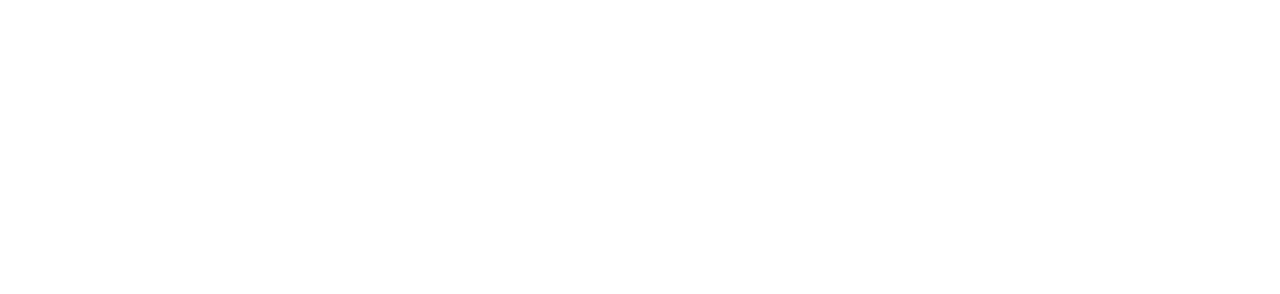
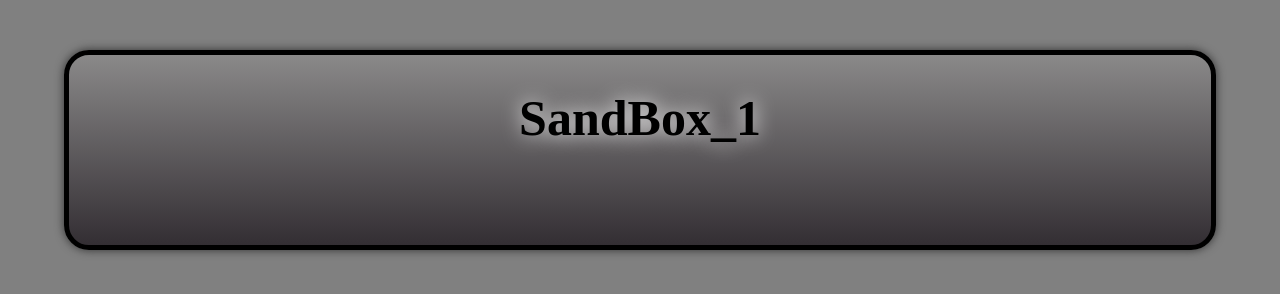
Before and after one commit to EAnselmo/Sandbox_1, a plain HTML site: page index.html in a window 1280 px wide. Drawn offline with Linux system fonts and the light colour scheme.

Commit message:
Début_cours_animations

```diff
--- a/index.html
+++ b/index.html
@@ -8,6 +8,12 @@
         <link rel="stylesheet" href="style.css" />
     </head>
     <body>
-        <header></header>
+        <header>
+            <h1 class="title">SandBox_1</h1>
+        </header>
+        <article>
+            <div class=""></div>
+        </article>
+        <footer></footer>
     </body>
 </html>
--- a/style.css
+++ b/style.css
@@ -0,0 +1,37 @@
+*,
+*:after,
+*:before {
+    box-sizing: border-box;
+}
+body {
+    display: flex;
+    justify-content: center;
+    width: 100%;
+    height: 100%;
+    background-color: grey;
+    margin: 0;
+}
+img {
+    object-fit: cover;
+}
+header {
+    margin-top: 50px;
+    width: 90%;
+    height: 200px;
+    border: rgb(0, 0, 0) solid 5px;
+    background: linear-gradient(rgb(138, 137, 137), rgb(51, 46, 51));
+    border-radius: 25px;
+    box-shadow: 0 0 10px rgb(48, 48, 48);
+}
+.title {
+    display: flex;
+    justify-content: center;
+    align-items: center;
+    text-shadow: 0 0 20px white;
+    font-size: 50px;
+    transform: scale(1);
+    transition: transform 400ms;
+}
+.title:hover {
+    transform: scale(1.15);
+}
```
Also changed, not shown: script.js (added).
